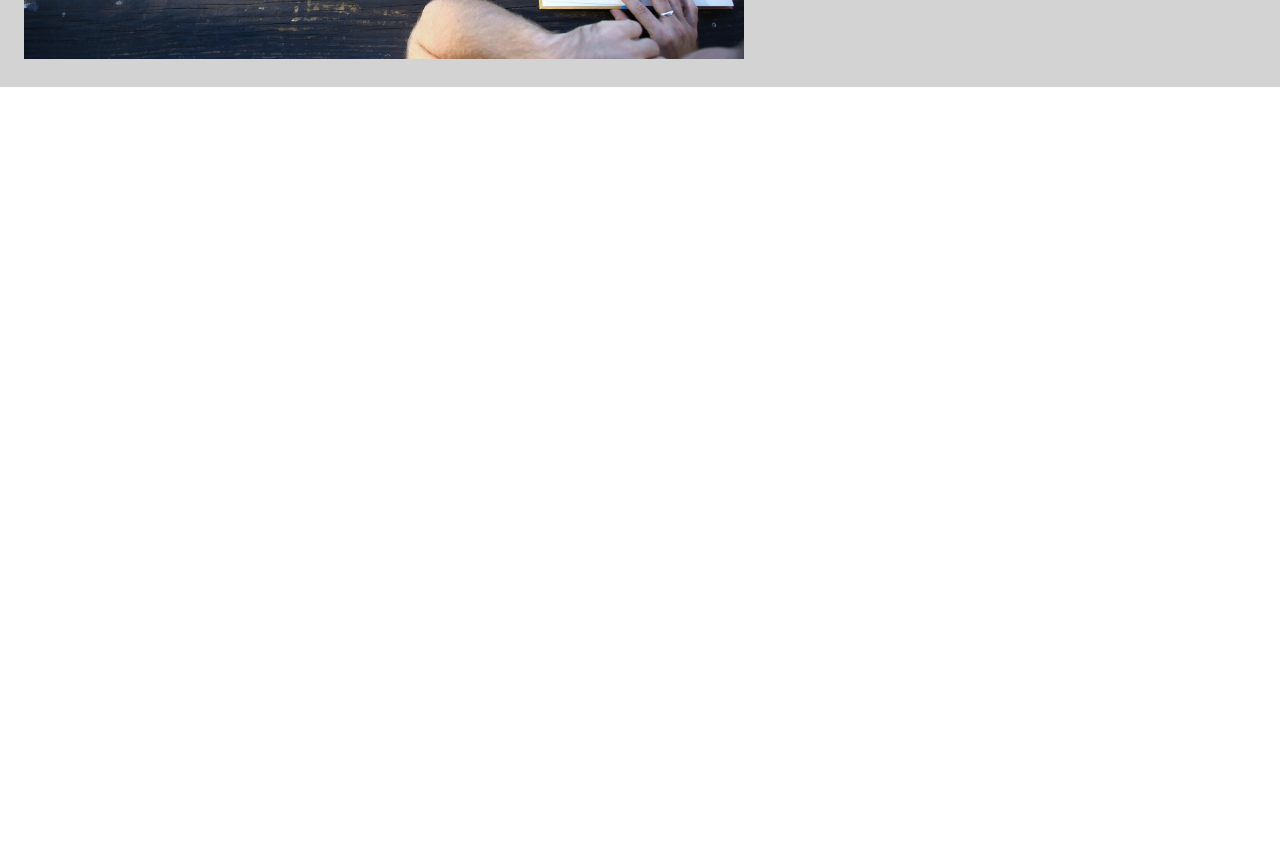
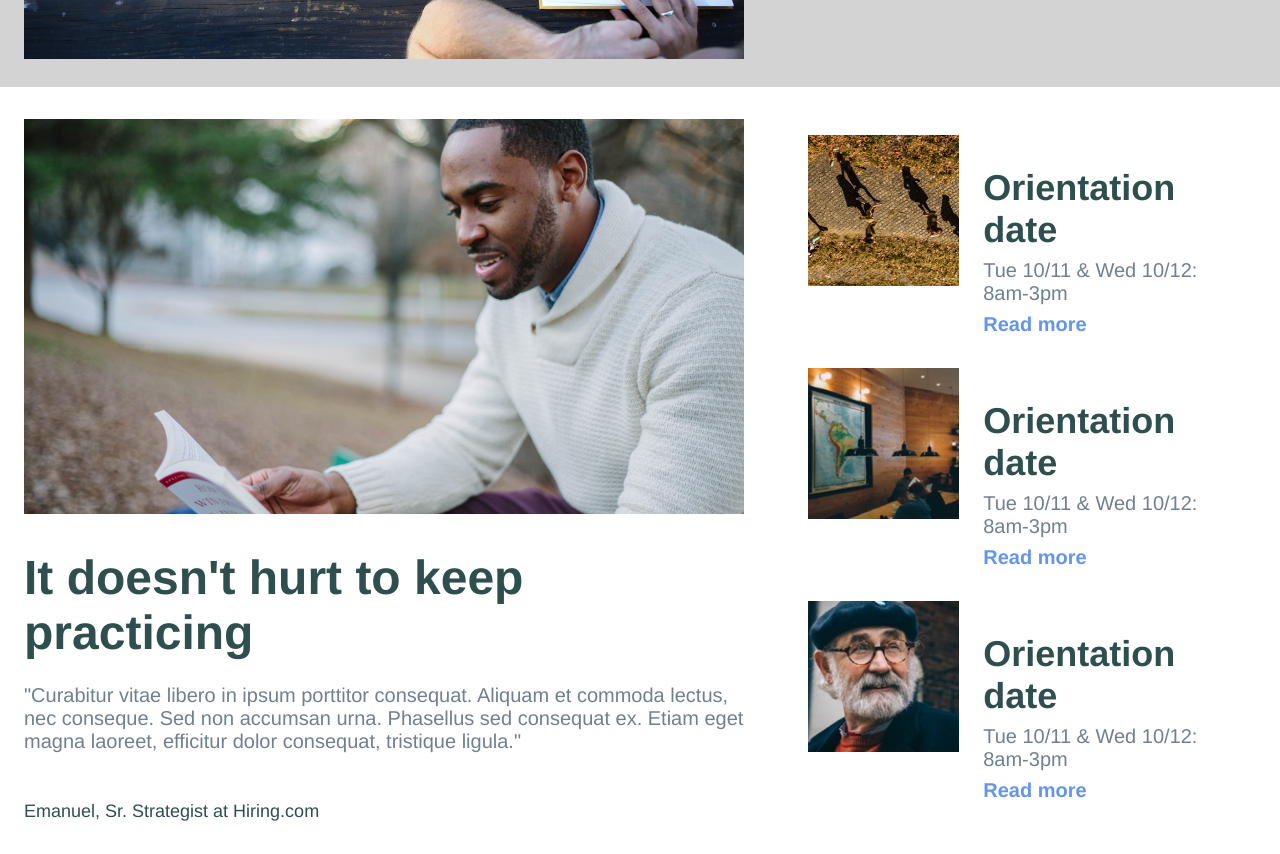
Before and after one commit to Narathip99/17_naay_colmar, a plain HTML site: page index.html in a window 1280 px wide. Shown: the part 561-1415 px from the top of the page. Before the commit the page ends 800 px from the top, so only its background shows below. Drawn offline with Linux system fonts and the light colour scheme.

Commit message:
checkpoint info section

```diff
--- a/index.html
+++ b/index.html
@@ -31,10 +31,18 @@
       </nav>
       <nav class="nav-mobile">
         <ul>
-          <li><a href="#"><img src="assets/images/ic-logo.svg" alt=""></a></li>
-          <li><a href="#"><img src="assets/images/ic-on-campus.svg" alt=""></a></li>
-          <li><a href="#"><img src="assets/images/ic-online.svg" alt=""></a></li>
-          <li><a href="#"><img src="assets/images/ic-login.svg" alt=""></a></li>
+          <li>
+            <a href="#"><img src="assets/images/ic-logo.svg" alt="" /></a>
+          </li>
+          <li>
+            <a href="#"><img src="assets/images/ic-on-campus.svg" alt="" /></a>
+          </li>
+          <li>
+            <a href="#"><img src="assets/images/ic-online.svg" alt="" /></a>
+          </li>
+          <li>
+            <a href="#"><img src="assets/images/ic-login.svg" alt="" /></a>
+          </li>
         </ul>
       </nav>
     </header>
@@ -53,6 +61,59 @@
           <button><a href="#">Start here</a></button>
         </div>
       </section>
+
+      <section class="infomation">
+        <div class="info-main">
+          <img
+            src="assets/images/information-main.jpg"
+            alt="information-main"
+          />
+          <h2>It doesn't hurt to keep practicing</h2>
+          <p>
+            "Curabitur vitae libero in ipsum porttitor consequat. Aliquam et
+            commoda lectus, nec conseque. Sed non accumsan urna. Phasellus sed
+            consequat ex. Etiam eget magna laoreet, efficitur dolor consequat,
+            tristique ligula."
+          </p>
+
+          <a href="#">Emanuel, Sr. Strategist at Hiring.com</a>
+        </div>
+        <div class="info-list">
+          <div class="info-card">
+            <figure>
+              <img src="assets/images/information-orientation.jpg" alt="" />
+              <img src="assets/images/information-orientation-mobile.jpg" alt="">
+            </figure>
+            <div class="card-body">
+              <h3>Orientation date</h3>
+              <p>Tue 10/11 & Wed 10/12: 8am-3pm</p>
+              <a href="#">Read more</a>
+            </div>
+          </div>
+          <div class="info-card">
+            <figure>
+              <img src="assets/images/information-campus.jpg" alt="" />
+              <img src="assets/images/information-campus-mobile.jpg" alt="">
+            </figure>
+            <div class="card-body">
+              <h3>Orientation date</h3>
+              <p>Tue 10/11 & Wed 10/12: 8am-3pm</p>
+              <a href="#">Read more</a>
+            </div>
+          </div>
+          <div class="info-card">
+            <figure>
+              <img src="assets/images/information-guest-lecture.jpg" alt="" />
+              <img src="assets/images/information-guest-lecture-mobile.jpg" alt="">
+            </figure>
+            <div class="card-body">
+              <h3>Orientation date</h3>
+              <p>Tue 10/11 & Wed 10/12: 8am-3pm</p>
+              <a href="#">Read more</a>
+            </div>
+          </div>
+        </div>
+      </section>
     </main>
 
     <footer></footer>
--- a/style.css
+++ b/style.css
@@ -42,7 +42,7 @@ body {
 
   p {
     color: slategray;
-    font-size: 18px;
+    font-size: 20px;
   }
 }
 
@@ -95,9 +95,7 @@ header {
       margin-right: 0;
     }
   }
-  .nav-mobile {
-    display: none;
-  }
+  .nav-mobile { display: none; }
 
   @media screen and (max-width: 768px) {
     padding: 0;
@@ -112,6 +110,11 @@ header {
         list-style: none;
         display: flex;
         justify-content: space-evenly;
+
+        li a img {
+          height: 100%;
+          width: 100%;
+        }
       }
     }
   }
@@ -179,3 +182,80 @@ header {
     }
   }
 }
+
+.infomation {
+  max-width: 100%;
+  display: grid;
+  grid-template-columns: 60% 40%;
+
+  .info-main {
+    padding: 32px 24px;
+    img {
+      width: 100%;
+    }
+    h2 {
+      margin: 32px 0 24px 0;
+    }
+    p {
+      margin-bottom: 3rem;
+    }
+    a {
+      text-decoration: none;
+      font-size: 18px;
+      color: darkslategray;
+    }
+  }
+
+  .info-list {
+    padding: 32px 24px;
+
+    .info-card {
+      width: 100%;
+      padding: 16px;
+      display: flex;
+      flex-direction: row;
+
+      figure {
+        width: 35%;
+        img:first-child {
+          width: 100%;
+          height: auto;
+        }
+        img:last-child {
+          display: none;
+        }
+      }
+      .card-body {
+        width: 65%;
+        padding: 2rem 0 0 24px;
+
+        h3 {
+          margin-bottom: 8px;
+        }
+        p {
+          margin-bottom: 8px;
+        }
+        a {
+          text-decoration: none;
+          font-size: 20px;
+          font-weight: 600;
+          color:cornflowerblue
+        }
+      }
+    }
+  }
+
+  @media screen and (max-width: 768px) {
+    grid-template-columns: 100%;
+
+    .info-main { display: none; }
+
+    .info-list {
+      padding: 16px;
+      .info-card {
+        flex-direction;
+        padding: 0;
+      }
+    }
+  }
+}
```
